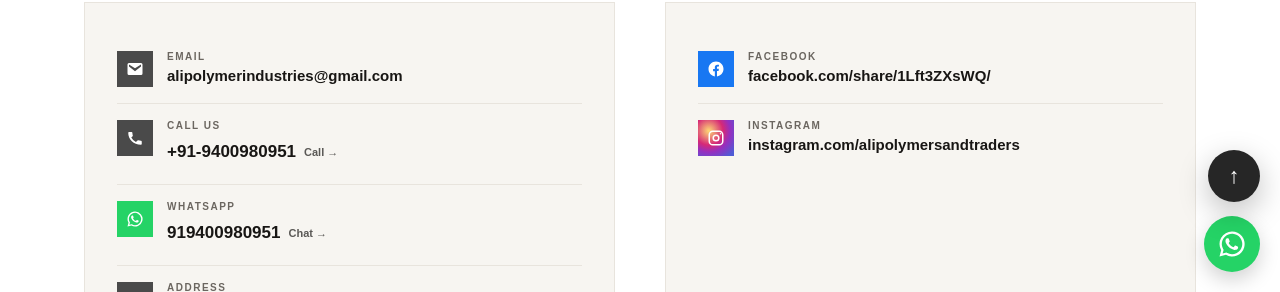
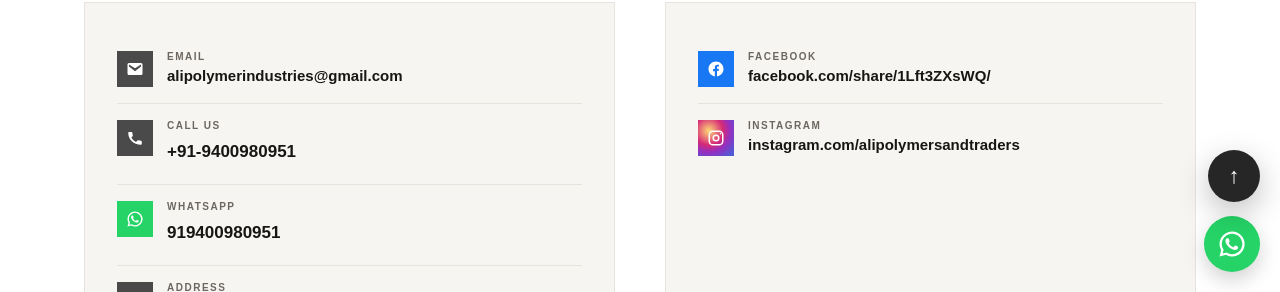
Before and after one commit to ArsalanRashid-K/ali-polymers-, a Next.js app: page /contact in a window 1280 px wide. Shown: the part 508-800 px from the top of the page. Built offline with nearby package versions, Linux system fonts and the light colour scheme.

Commit message:
contanct edit

```diff
--- a/src/app/globals.css
+++ b/src/app/globals.css
@@ -2672,7 +2672,9 @@ footer {
   color: var(--ink);
   text-decoration: none;
   font-weight: 800;
-  transition: all 0.25s ease;
+  transition:
+    color 0.25s ease,
+    background-color 0.25s ease;
 }
 
 /* Email */
@@ -2722,21 +2724,21 @@ footer {
 }
 
 /* Add a small call-to-action */
-.contact-row.phone-row .v a::after {
+/* .contact-row.phone-row .v a::after {
   content: "  Call →";
   font-size: 11px;
   font-weight: 800;
   opacity: 0.7;
   margin-left: 8px;
-}
-
-.contact-row.whatsapp-row .v a::after {
+} */
+
+/* .contact-row.whatsapp-row .v a::after {
   content: "  Chat →";
   font-size: 11px;
   font-weight: 800;
   opacity: 0.7;
   margin-left: 8px;
-}
+} */
 /* export page extras */
 .process-grid {
   display: grid;
```
